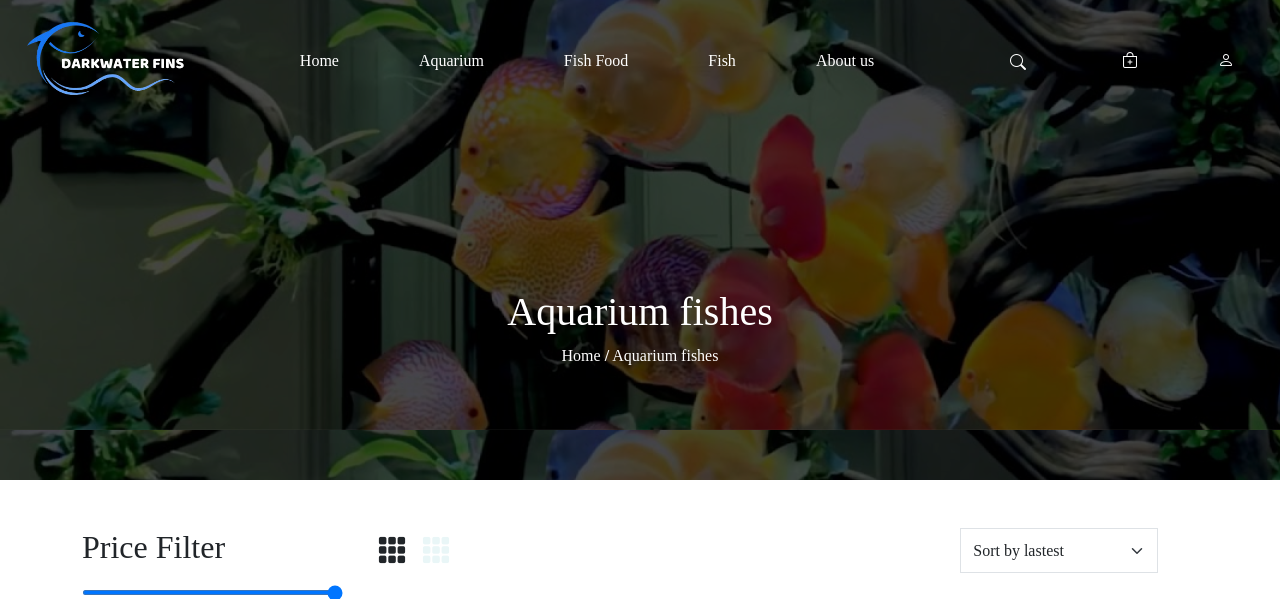
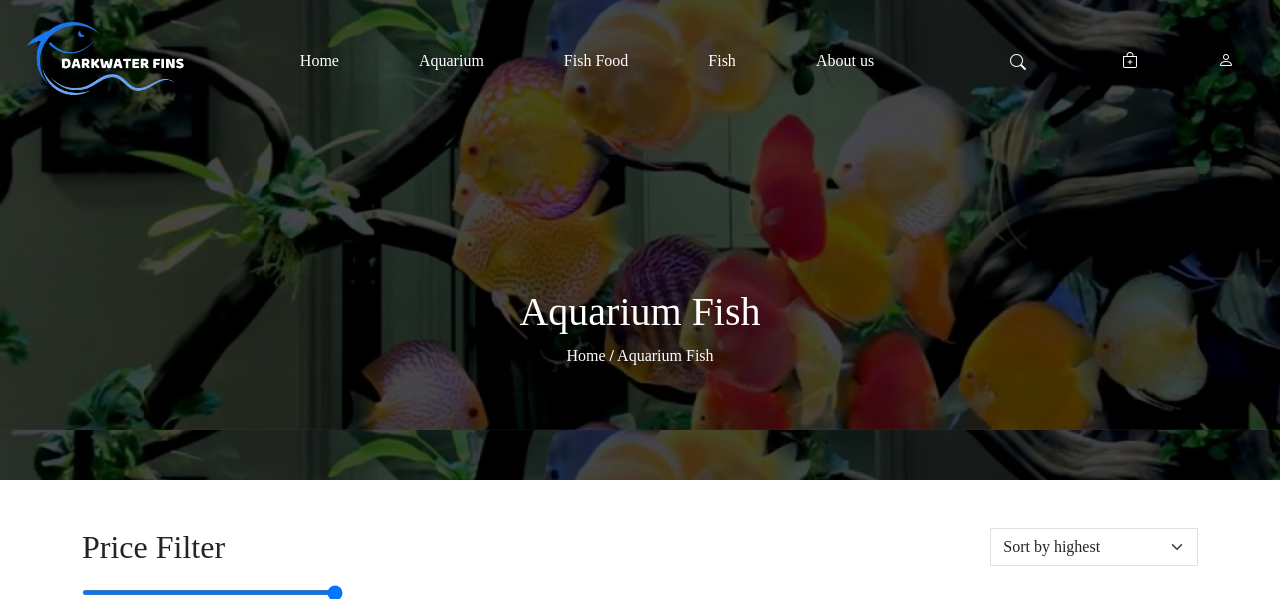
Before and after one commit to TaiVo1905/Darkwater_Fins, a PHP site: page /temp/products/fishes in a window 1280 px wide. Shown: the top 599 px of the page. Run offline with PHP 8.4, Linux system fonts and the light colour scheme; data comes from the database, SQL or seed files in the repository; some web fonts are replaced.

Commit message:
DF-67 feat: update FE and logic for product pages

```diff
--- a/app/components/itemCard.php
+++ b/app/components/itemCard.php
@@ -1,19 +1,19 @@
 <?php
-    function displayItemCard($img_url, $product_name, $product_title, $product_price){
-        return ' <div class="col col-md-4 col-sm-6 item">
-                    <div class="card">
-                        <img src="'.$img_url.'"
-                            alt="" class="card-img-top">
-                        <div class="icon-overlay">
-                            <i class="bi bi-cart-plus"></i>
-                            <i class="bi bi-link"></i>
+    function displayItemCard($id, $img_url, $product_name, $product_title, $product_price){
+        return " <div class='col col-md-4 col-sm-6 item'>
+                    <div class='card' data-id='$id'>
+                        <img src='$img_url'
+                            alt='' class='card-img-top'>
+                        <div class='icon-overlay'>
+                            <i class='bi bi-cart-plus'></i>
+                            <i class='bi bi-link'></i>
                         </div>
-                        <div class="card-body">
-                            <h5 class="card-title">'.$product_name.'</h5>
-                            <p class="card-text">'.$product_title.'</p>
-                            <div class="fish-price">$'.$product_price.'</div>
+                        <div class='card-body'>
+                            <h5 class='card-title'>$product_name</h5>
+                            <p class='card-text'>$product_title</p>
+                            <div class='fish-price'>$$product_price</div>
                         </div>
                     </div>
-                </div>';
+                </div>";
     }
 ?>
--- a/app/components/products.php
+++ b/app/components/products.php
@@ -1,8 +1,8 @@
 <?php
-function createFish($fishImage, $fishName, $fishSub, $fishPrice) {
+function createFish($id, $fishImage, $fishName, $fishSub, $fishPrice) {
     $html = "
             <div class='col-lg-3 col-md-4 col-sm-6  d-flex justify-content-center'>
-                <div class='card'>
+                <div class='card' data-id='$id'>
                     <img src='$fishImage' alt='$fishName' class='card-img-top'>
                     <div class='icon-overlay'>
                         <i class='bi bi-cart-plus'></i>
--- a/app/components/sidebar.php
+++ b/app/components/sidebar.php
@@ -1,41 +1,30 @@
-<!DOCTYPE html>
-<html lang="en">
-<head>
-    <meta charset="UTF-8">
-    <meta name="viewport" content="width=device-width, initial-scale=1.0">
-    <title>Document</title>
-</head>
-<body>
 <div class="sidebar">
     <h2 class="sidebar-title mb-4">Price Filter</h2>
     <div class="filter-fiel">
-            <input type="range" min="0" max="24" value="24" id="priceRange" class="price-slider w-100">
-            <p>Selected Price: <span id="selectedPrice">$24</span></p>
+        <input type="range" min="0" max="<?php echo $data[1] ?>" value="<?php echo $data[1] ?>" step="0.01" id="priceRange" class="price-slider w-100">
+        <p>Selected Price: <span id="selectedPrice"><?php echo $data[1] ?>$</span></p>
         <button type="button" class="btn btn-primary" style="border-radius: 0">FILTER</button>
     </div>
     <h2 class="sidebar-title mb-4 mt-3">Categories</h2>
-        <div class="checkbox-category">
-            <input type="radio" id="type-1" name="type1" value="Seamless glass aquarium">
-            <label for="type-1"> Seamless glass aquarium</label><br>
-            <input type="radio" id="type-2" name="type2" value="3-in-1 aquarium">
-            <label for="type-2"> 3-in-1 aquarium</label><br>
-            <input type="radio" id="type-3" name="type3" value="Cast aquarium">
-            <label for="type-3"> Cast aquarium</label><br>
-            <input type="radio" id="type-4" name="type4" value="Glass jar aquarium">
-            <label for="type-4"> Glass jar aquarium</label><br>
-            <input type="radio" id="type-5" name="type5" value="Wood-framed aquarium">
-            <label for="type-5"> Wood-framed aquarium</label><br>
-            <input type="radio" id="type-6" name="type6" value="Cylindrical aquarium">
-            <label for="type-6"> Cylindrical aquarium</label><br>
-        </div>
-        <h2 class="sidebar-title mb-4 mt-3">Tags</h2>
-        <div class="tags_group">
-            <button type="button" class="btn btn-primary tags-btn tags-btn-1">BETTA</button>
-            <button type="button" class="btn btn-primary tags-btn tags-btn-2">FIGHTING</button>
-            <button type="button" class="btn btn-primary tags-btn tags-btn-3">FOR BEGINER</button>
-            <button type="button" class="btn btn-primary tags-btn tags-btn-4">FOR PROFI</button>
-            <button type="button" class="btn btn-primary tags-btn tags-btn-5">TANKMATES</button>
+    <div class="checkbox-category form-check">
+        <?php
+            $html = "";
+            if($url[1] == "fishes") {
+                $category = 'fish_category';
+            } elseif ($url[1] == "aquariums") {
+                $category = 'aquarium_category';
+            } else {
+                $category = 'fishFood_category';
+            }
+            foreach($data[2] as $item) {
+                $html .= '
+                    <input class="form-check-input" type="checkbox" value="' . $item->$category . '" id="flexCheckDefault">
+                    <label class="form-check-label" for="flexCheckDefault">
+                        ' . $item->$category . '
+                    </label></br>
+                ';
+            }
+            echo $html;
+        ?>
     </div>
 </div>
-</body>
-</html>
--- a/app/controllers/HomeController.php
+++ b/app/controllers/HomeController.php
@@ -1,9 +1,9 @@
 <?php
 class HomeController extends Controller {
     public function index() {
-        $this->model('AquariumFish');
-        $aquariumFishModel = new AquariumFishModel();
-        $topFishes = $aquariumFishModel->getTopPurchasedFishes();
+        $this->model('Products');
+        $productsModel = new ProductsModel();
+        $topFishes = $productsModel->getTopPurchasedFishes();
         $this->view('home', $topFishes);
     }
 }
--- a/app/controllers/ProductsController.php
+++ b/app/controllers/ProductsController.php
@@ -5,25 +5,33 @@
             $this->model("Products");
             $this->productsModel = new ProductsModel;
         }
+
+        // Fishes
+        public function fishes($id = null) {
+            if($id == null){
+                $aquariumFishes = $this->productsModel->getAquariumFishes();
+                $highestPrice = $this->productsModel->getHighestFishPrice()->fish_price;
+                $categories = $this->productsModel->getFishCategories();
+                $this->view("products", [$aquariumFishes, $highestPrice, $categories]);
+            }
+        }
+
         public function aquariums($id = null) {
             if($id == null){
                 $aquariums = $this->productsModel->getAquariums();
-                $this->view("aquarium", $aquariums);
+                $highestPrice = $this->productsModel->getHighestAquariumPrice()->aquarium_price;
+                $categories = $this->productsModel->getAquariumCategories();
+                $this->view("products", [$aquariums, $highestPrice, $categories]);
             }
         }
 
-        public function fishes($id = null) {
-            if($id == null){
-                $aquariumFishes = $this->productsModel->getAquariumFishes();
-                $this->view("aquariumFish", $aquariumFishes);
 
-            }
-        }
-
-        public function fishfoods($id = null) {
+        public function fishFoods($id = null) {
             if($id == null){
                 $fishFoods = $this->productsModel->getFishFoods();
-                $this->view("fishFood", $fishFoods);
+                $highestPrice = $this->productsModel->getHighestFoodPrice()->fishFood_price;
+                $categories = $this->productsModel->getFoodCategories();
+                $this->view("products", [$fishFoods, $highestPrice, $categories]);
             }
         }
     }
--- a/app/models/ProductsModel.php
+++ b/app/models/ProductsModel.php
@@ -1,21 +1,65 @@
 <?php
     class ProductsModel extends Model {
-        public function getAquariums () {
-            $stmt = $this->db->prepare("SELECT * from aquariums");
+        // Fishes
+        public function getTopPurchasedFishes() {
+            $stmt = $this->db->prepare("SELECT * FROM Aquarium_Fishs ORDER BY purchases DESC LIMIT 4");
             $stmt->execute();
             return $stmt->fetchAll(PDO::FETCH_OBJ);
         }
 
         public function getAquariumFishes () {
-            $stmt = $this->db->prepare("SELECT * from aquarium_fishs");
+            $stmt = $this->db->prepare("SELECT * FROM aquarium_fishs");
             $stmt->execute();
             return $stmt->fetchAll(PDO::FETCH_OBJ);
         }
 
-        public function getFishFoods () {
-            $stmt = $this->db->prepare("SELECT * from fish_foods");
+        public function getHighestFishPrice() {
+            $stmt = $this->db->prepare("SELECT fish_price FROM aquarium_fishs ORDER BY fish_price DESC LIMIT 1");
+            $stmt->execute();
+            return $stmt->fetch(PDO::FETCH_OBJ);
+        }
+        public function getFishCategories() {
+            $stmt = $this->db->prepare("SELECT DISTINCT fish_category FROM aquarium_fishs");
             $stmt->execute();
             return $stmt->fetchAll(PDO::FETCH_OBJ);
         }
+
+        // Aquariums
+        public function getAquariums () {
+            $stmt = $this->db->prepare("SELECT * FROM aquariums");
+            $stmt->execute();
+            return $stmt->fetchAll(PDO::FETCH_OBJ);
+        }
+        public function getHighestAquariumPrice() {
+            $stmt = $this->db->prepare("SELECT aquarium_price FROM aquariums ORDER BY aquarium_price DESC LIMIT 1");
+            $stmt->execute();
+            return $stmt->fetch(PDO::FETCH_OBJ);
+        }
+
+        public function getAquariumCategories() {
+            $stmt = $this->db->prepare("SELECT DISTINCT aquarium_category FROM aquariums");
+            $stmt->execute();
+            return $stmt->fetchAll(PDO::FETCH_OBJ);
+        }
+
+        // Fish foods
+        public function getFishFoods () {
+            $stmt = $this->db->prepare("SELECT * FROM fish_foods");
+            $stmt->execute();
+            return $stmt->fetchAll(PDO::FETCH_OBJ);
+        }
+
+        public function getHighestFoodPrice() {
+            $stmt = $this->db->prepare("SELECT fishFood_price FROM fish_foods ORDER BY fishFood_price DESC LIMIT 1");
+            $stmt->execute();
+            return $stmt->fetch(PDO::FETCH_OBJ);
+        }
+
+        public function getFoodCategories() {
+            $stmt = $this->db->prepare("SELECT DISTINCT fishFood_category FROM fish_foods");
+            $stmt->execute();
+            return $stmt->fetchAll(PDO::FETCH_OBJ);
+        }
+
     }
 ?>
--- a/app/views/aquariumFishView.php
+++ /dev/null
@@ -1,73 +0,0 @@
-<!DOCTYPE html>
-<html lang="en">
-
-<head>
-    <meta charset="UTF-8">
-    <meta name="viewport" content="width=device-width, initial-scale=1.0">
-    <title>Darkwater Fins</title>
-    <base href="http://localhost/Darkwater_Fins/">
-    <?php include_once './app/components/bootStrapAndFontLink.php'; ?>
-    <link rel="stylesheet" href="./public/css/common.css?v=<?php echo time(); ?>">
-    <link rel="stylesheet" href="./public/css/banner.css?v=<?php echo time(); ?>">
-    <link rel="stylesheet" href="./public/css/header.css?v=<?php echo time(); ?>">
-    <link rel="stylesheet" href="./public/css/footer.css?v=<?php echo time(); ?>">
-    <link rel="stylesheet" href="./public/css/itemCard.css?v=<?php echo time(); ?>">
-    <link rel="stylesheet" href="./public/css/sidebar.css?v=<?php echo time(); ?>">
-</head>
-
-<body>
-    <?php include_once './app/components/header.php' ?>
-    <?php include_once './app/components/banner.php';
-    echo showBanner('Aquarium fishes', ['Home', 'Aquarium fishes']);
-    ?>
-    <div class="container mt-5 mb-5">
-        <div class="row">
-            <!-- Sidebar -->
-            <div class="col-3">
-                <?php include_once './app/components/sidebar.php'; ?>
-            </div>
-            <!-- Main content -->
-            <div class="col-9">
-                <!-- Phần đầu với icons và dropdown -->
-                <div class="d-flex justify-content-between mb-3 top-right-content " style="padding-right: 40px;">
-                    <div class="icon-content">
-                        <i class="bi bi-grid-3x3-gap-fill icon-right-content"></i>
-                        <i class="bi bi-grid-3x3-gap-fill icon-right-content" style="color: #E9F6F7"></i>
-                    </div>
-                    <select class="form-select w-25 " aria-label="Default select example" style="border-radius: 0;">
-                        <option value="1">Sort by lastest</option>
-                        <option value="2">Sort by oldest</option>
-                        <option value="3">Sort by </option>
-                    </select>
-                </div>
-                <!-- chổ này là chổ render các card -->
-                    <div class="row">
-                        <?php include_once './app/components/itemCard.php';
-                        foreach($data as $item) {
-                            echo displayItemCard($item->fish_img_url, $item->fish_name, $item->fish_sub, $item->fish_price);
-                        }
-                        ?>
-                    </div>
-
-                    <div class="d-flex justify-content-center mt-4">
-                        <nav>
-                            <ul class="pagination">
-                                <li class="page-item"><a class="page-link" data-page="1">1</a></li>
-                                <li class="page-item"><a class="page-link" data-page="2">2</a></li>
-                                <li class="page-item"><a class="page-link" data-page="3">3</a></li>
-                                <li class="page-item"><a class="page-link" data-page="4">4</a></li>
-                                <li class="page-item"><a class="page-link" data-page="5">5</a></li>
-                                <!-- <li class="page-item"><a class="page-link" href="#">Next</a></li> -->
-                            </ul>
-                        </nav>
-                    </div>
-            </div>
-        </div>
-    </div>
-    <?php include_once  './app/components/footer.php'; ?>
-    <script src="./public/js/sidebar.js?v=<?php echo time(); ?>"></script>
-    <script src="./public/js/pagination.js?v=<?php echo time(); ?>"></script>
-    <script src="./public/js/header.js?v=<?php echo time(); ?>"></script>
-</body>
-
-</html>
--- a/app/views/homeView.php
+++ b/app/views/homeView.php
@@ -5,6 +5,7 @@
     <meta name="viewport" content="width=device-width, initial-scale=1.0">
     <title>Darkwater Fins</title>
     <?php include_once './app/components/bootStrapAndFontLink.php'?>
+    <base href="<?php echo BASE_URL ?>">
     <link rel="stylesheet" href="./public/css/common.css">
     <link rel="stylesheet" href="./public/css/header.css?v=<?php echo time(); ?>">
     <link rel="stylesheet" href="./public/css/hotFish.css?v=<?php echo time(); ?>">
@@ -92,7 +93,7 @@
             <?php
                 if (isset($data)) {
                     foreach ($data as $fish) {
-                        echo createFish($fish->fish_img_url, $fish->fish_name, $fish->fish_sub, $fish->fish_price);
+                        echo createFish($fish->fish_id, $fish->fish_img_url, $fish->fish_name, $fish->fish_sub, $fish->fish_price);
                 }
                     }
             ?>
--- a/app/views/logInView.php
+++ b/app/views/logInView.php
@@ -5,7 +5,7 @@
     <meta name="viewport" content="width=device-width, initial-scale=1.0">
     <title>Darkwater Fins</title>
     <?php include_once("./app/components/bootStrapAndFontLink.php"); ?>
-    <base href="http://localhost/Darkwater_fins/">
+    <base href="<?php echo BASE_URL ?>">
     <link rel="stylesheet" href="./public/css/common.css?v=<?php echo time(); ?>">
     <link rel="stylesheet" href="./public/css/register.css?v=<?php echo time(); ?>">
 </head>
--- /dev/null
+++ b/app/views/productsView.php
@@ -0,0 +1,99 @@
+<!DOCTYPE html>
+<html lang="en">
+
+<head>
+    <meta charset="UTF-8">
+    <meta name="viewport" content="width=device-width, initial-scale=1.0">
+    <title>Darkwater Fins</title>
+    <base href="<?php echo BASE_URL ?>">
+    <?php include_once './app/components/bootStrapAndFontLink.php'; ?>
+    <link rel="stylesheet" href="./public/css/common.css?v=<?php echo time(); ?>">
+    <link rel="stylesheet" href="./public/css/banner.css?v=<?php echo time(); ?>">
+    <link rel="stylesheet" href="./public/css/header.css?v=<?php echo time(); ?>">
+    <link rel="stylesheet" href="./public/css/footer.css?v=<?php echo time(); ?>">
+    <link rel="stylesheet" href="./public/css/itemCard.css?v=<?php echo time(); ?>">
+    <link rel="stylesheet" href="./public/css/sidebar.css?v=<?php echo time(); ?>">
+</head>
+
+<body>
+    <?php include_once './app/components/header.php' ?>
+    <?php include_once './app/components/banner.php';
+    $pageName = "";
+    $url = rtrim($_GET["url"], "/");
+    $url = filter_var($url, FILTER_SANITIZE_URL);
+    $url = explode("/", $url);
+    if ($url[1] == "fishFoods") {
+        $pageName = "Fish Food";
+    } elseif ($url[1] == "fishes") {
+        $pageName = "Aquarium Fish";
+    } elseif ($url[1] == "aquariums") {
+        $pageName = "Aquarium";
+    }
+    echo showBanner($pageName, ['Home', $pageName]);
+    ?>
+    <div class="container mt-5 mb-5">
+        <div class="row">
+            <!-- Sidebar -->
+            <div class="col-3">
+                <?php require_once './app/components/sidebar.php'; ?>
+            </div>
+            <!-- Main content -->
+            <div class="col-9">
+                <!-- Phần đầu với icons và dropdown -->
+                <div class="d-flex justify-content-end mb-3 top-right-content">
+                    <select class="form-select w-25" style="border-radius: 0;">
+                        <option value="1">Sort by highest</option>
+                        <option value="2">Sort by lowest</option>
+                        <option value="3">Sort by </option>
+                    </select>
+                </div>
+                <!-- chổ này là chổ render các card -->
+                    <div class="row">
+                        <?php include_once './app/components/itemCard.php';
+                                if ($url[1] == "fishFoods") {
+                                    $id = "fishFood_id";
+                                    $img_url = "fishFood_img_url";
+                                    $name = "fishFood_name";
+                                    $sub = "fishFood_sub";
+                                    $price = "fishFood_price";
+                                } elseif ($url[1] == "fishes") {
+                                    $id = "fish_id";
+                                    $img_url = "fish_img_url";
+                                    $name = "fish_name";
+                                    $sub = "fish_sub";
+                                    $price = "fish_price";
+                                } elseif ($url[1] == "aquariums") {
+                                    $id = "aquarium_id";
+                                    $img_url = "aquarium_img_url";
+                                    $name = "aquarium_name";
+                                    $sub = "aquarium_sub";
+                                    $price = "aquarium_price";
+                                }
+                                foreach($data[0] as $item) {
+                                    echo displayItemCard($item->$id, $item->$img_url, $item->$name, $item->$sub, $item->$price);
+                                }
+                        ?>
+                    </div>
+
+                    <div class="d-flex justify-content-center mt-4">
+                        <nav>
+                            <ul class="pagination">
+                                <?php
+                                    $pageNum = count($data[0])/6 + 1;
+                                    for($i = 1; $i <= $pageNum; $i++) {
+                                        echo '<li class="page-item"><a class="page-link" data-page="' . $i . '">' . $i . '</a></li>';
+                                    }
+                                ?>
+                            </ul>
+                        </nav>
+                    </div>
+            </div>
+        </div>
+    </div>
+    <?php include_once  './app/components/footer.php'; ?>
+    <script src="./public/js/sidebar.js?v=<?php echo time(); ?>"></script>
+    <script src="./public/js/pagination.js?v=<?php echo time(); ?>"></script>
+    <script src="./public/js/header.js?v=<?php echo time(); ?>"></script>
+</body>
+
+</html>
--- a/app/views/profileView.php
+++ b/app/views/profileView.php
@@ -5,7 +5,7 @@
     <meta charset="UTF-8">
     <meta name="viewport" content="width=device-width, initial-scale=1.0">
     <title>Darkwater Fins</title>
-    <base href="http://localhost/darkwater_fins/">
+    <base href="<?php echo BASE_URL ?>">
     <?php include_once './app/components/bootStrapAndFontLink.php'?>
     <link rel="stylesheet" href="./public/css/common.css">
     <link rel="stylesheet" href="./public/css/header.css?v=<?php echo time(); ?>">
--- a/app/views/registerView.php
+++ b/app/views/registerView.php
@@ -5,7 +5,7 @@
     <meta name="viewport" content="width=device-width, initial-scale=1.0">
     <title>Darkwater Fins</title>
     <?php include_once("./app/components/bootStrapAndFontLink.php"); ?>
-    <base href="http://localhost/Darkwater_fins/">
+    <base href="<?php echo BASE_URL ?>">
     <link rel="stylesheet" href="./public/css/common.css?v=<?php echo time(); ?>">
     <link rel="stylesheet" href="./public/css/register.css?v=<?php echo time(); ?>">
 </head>
--- a/config/config.php
+++ b/config/config.php
@@ -3,4 +3,5 @@
     define('DB_USER', 'darkwater_fins');
     define('DB_PASS', 'darkwaterfins');
     define('DB_NAME', 'darkwater_fins');
+    define('BASE_URL', 'http://localhost/temp/');
 ?>
--- a/public/css/sidebar.css
+++ b/public/css/sidebar.css
@@ -32,4 +32,9 @@
 }
 .filter-fiel p{
     margin-top: 10px;
+    width: 100%;
 }
+
+.page-item.active {
+    background-color: var(--primary-color3);
+}
--- a/public/js/header.js
+++ b/public/js/header.js
@@ -1,12 +1,10 @@
-let lastScrollY = window.scrollY;
 window.addEventListener('scroll', function() {
     var header = document.querySelector('.header_container');
-    if (window.scrollY > lastScrollY) {
+    if (window.scrollY < 80) {
+        header.classList.remove('scrolled');
         // Cuộn xuống
+    } else {
         header.classList.add('scrolled');
-    } else {
         // Cuộn lên
-        header.classList.remove('scrolled');
     }
-    lastScrollY = window.scrollY;
 });
--- a/public/js/pagination.js
+++ b/public/js/pagination.js
@@ -1,3 +1,5 @@
+// const $ = document.querySelector.bind(document);
+// const $$ = document.querySelectorAll.bind(document);
 const itemsPerPage = 6; // Số item hiển thị trên mỗi trang
 const items = document.querySelectorAll(".item");
 const pageLinks = document.querySelectorAll(".page-link[data-page]");
@@ -17,7 +19,9 @@ const itemsPerPage = 6; // Số item hiển thị trên mỗi trang
 
 pageLinks.forEach((link) => {
     link.addEventListener("click", (event) => {
+        $(".page-item.active")?.classList.remove("active");
         event.preventDefault();
+        link.closest(".page-item").classList.add("active");
         const page = parseInt(link.getAttribute("data-page"));
         if (!isNaN(page)) {
             displayPage(page);
@@ -25,4 +29,4 @@ const itemsPerPage = 6; // Số item hiển thị trên mỗi trang
     });
 });
 
-        displayPage(1);
+$(".page-link[data-page='1']").click();
--- a/public/js/sidebar.js
+++ b/public/js/sidebar.js
@@ -1,5 +1,21 @@
+const $ = document.querySelector.bind(document);
+const $$ = document.querySelectorAll.bind(document);
+
 const priceRange = document.getElementById("priceRange");
 const selectedPrice = document.getElementById("selectedPrice");
 priceRange.addEventListener("input", function () {
     selectedPrice.textContent = "$" + priceRange.value;
 });
+
+const categories = $$(".checkbox-category input[type=checkbox]");
+console.log(categories)
+categories.forEach(item => {
+    item.addEventListener("click", () => {
+        if(item.checked) {
+            console.log(1)
+        } else {
+            console.log(2)
+
+        }
+    })
+});
```
Also changed, not shown: app/models/AquariumFishModel.php (deleted, +0 -9 lines), app/views/aquariumView.php (deleted, +0 -73 lines), app/views/fishFoodView.php (deleted, +0 -73 lines). Lines whose indentation alone changed are shown as unchanged.
